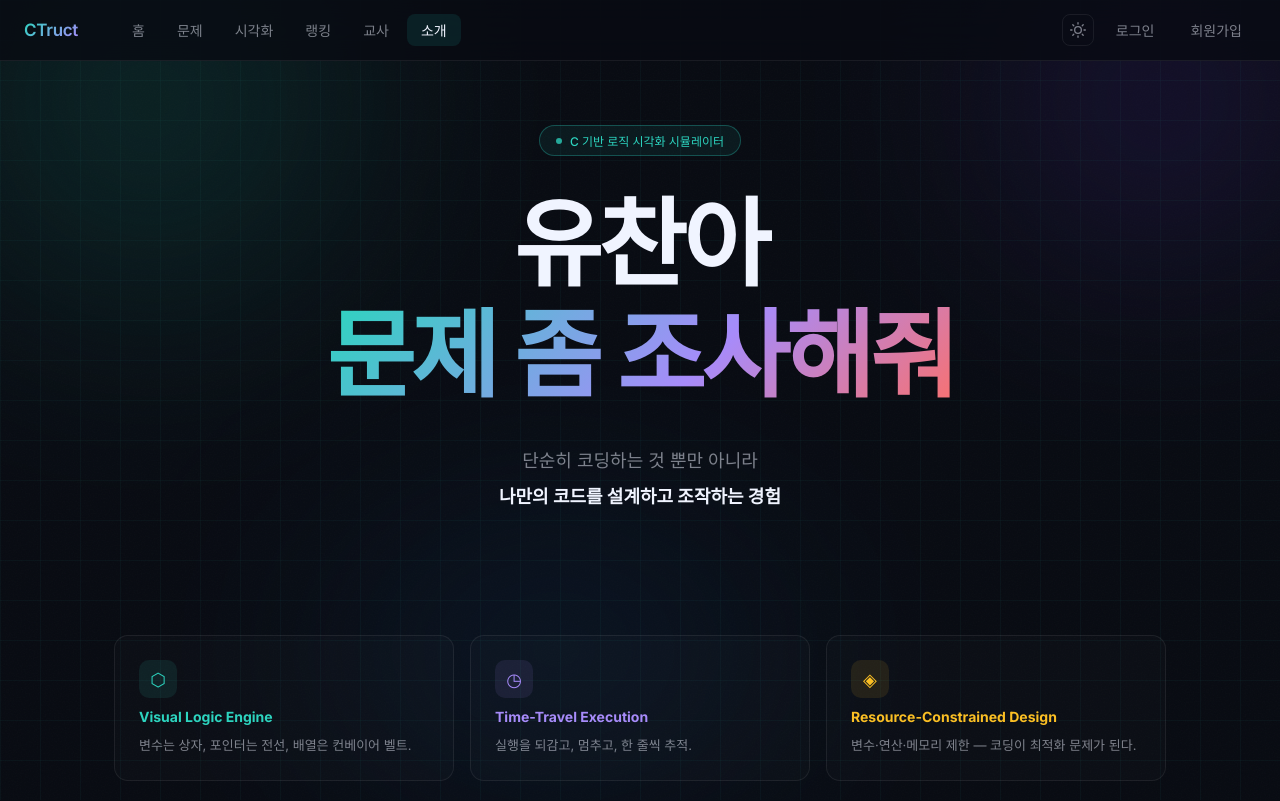
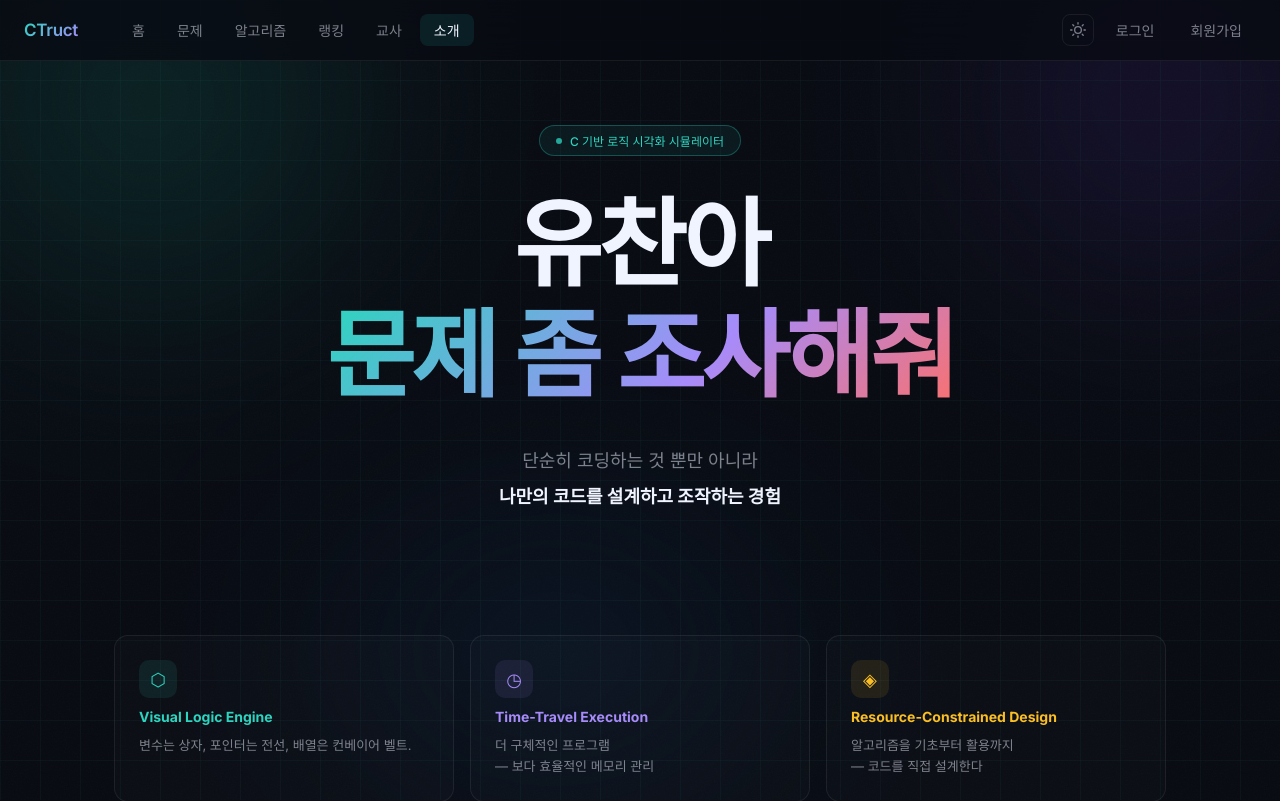
Before and after one commit to kimdy0131ss/ctrainer, a React (Vite) app: page /introduction in a window 1280 px wide. Shown: the top 801 px of the page. Built offline with nearby package versions, Linux system fonts and the light colour scheme.

Commit message:
something

```diff
--- a/src/components/judge/Navbar.jsx
+++ b/src/components/judge/Navbar.jsx
@@ -6,7 +6,7 @@ import styles from './Navbar.module.css'
 const NAV_LINKS = [
   { path: '/', label: '홈' },
   { path: '/problems', label: '문제' },
-  { path: '/visualizer', label: '시각화' },
+  { path: '/visualizer', label: '알고리즘' },
   { path: '/leaderboard', label: '랭킹' },
   { path: '/teacher', label: '교사' },
   { path: '/introduction', label: '소개' },
--- a/src/pages/Introduction.jsx
+++ b/src/pages/Introduction.jsx
@@ -41,11 +41,21 @@ export default function Introduction() {
             },
             {
               icon: '◷', color: '#a78bfa', title: 'Time-Travel Execution',
-              desc: '실행을 되감고, 멈추고, 한 줄씩 추적.'
+              desc: (
+                <>
+                  더 구체적인 프로그램 <br />
+                  — 보다 효율적인 메모리 관리
+                </>
+              )
             },
             {
               icon: '◈', color: '#fbbf24', title: 'Resource-Constrained Design',
-              desc: '변수·연산·메모리 제한 — 코딩이 최적화 문제가 된다.'
+              desc: (
+                <>
+                  알고리즘을 기초부터 활용까지 <br />
+                  — 코드를 직접 설계한다
+                </>
+              )
             },
           ].map(s => (
             <div key={s.title} className={styles.sysCard}>
--- a/src/pages/Teacher.jsx
+++ b/src/pages/Teacher.jsx
@@ -169,7 +169,7 @@ export default function Teacher() {
   const handleDeleteClassroom = async () => {
     if (!activeClassroom) return
 
-    const ok = window.confirm('반을 삭제하시겠습니까? (되돌릴 수 없음)')
+    const ok = window.confirm('교실을 삭제하시겠습니까? (되돌릴 수 없음)')
     if (!ok) return
 
     try {
@@ -303,19 +303,19 @@ export default function Teacher() {
                 {classrooms.map(c => <option key={c.id} value={c.id}>{c.name}</option>)}
               </select>
             ) : (
-              <div className={styles.className}>{activeClassroom?.name || '반 없음'}</div>
+              <div className={styles.className}>{activeClassroom?.name || '교실 없음'}</div>
             )}
           </div>
         </div>
 
-        <button className={styles.newClassBtn} onClick={() => setShowNewClass(true)}>+ 새 반 만들기</button>
+        <button className={styles.newClassBtn} onClick={() => setShowNewClass(true)}>+ 새 교실 만들기</button>
 
         {activeClassroom && (
           <button
             className={styles.deleteClassBtn}
             onClick={handleDeleteClassroom}
           >
-            반 삭제
+            교실 삭제
           </button>
         )}
 
@@ -354,10 +354,10 @@ export default function Teacher() {
         {showNewClass && (
           <div className={styles.overlay} onClick={() => setShowNewClass(false)}>
             <div className={styles.modal} onClick={e => e.stopPropagation()}>
-              <h2 className={styles.modalTitle}>새 반 만들기</h2>
+              <h2 className={styles.modalTitle}>새 교실 만들기</h2>
               <input
                 className={styles.formInput}
-                placeholder="반 이름 (예: 2반 알고리즘)"
+                placeholder="교실 이름 (예: 2반 알고리즘)"
                 value={newClassName}
                 onChange={e => setNewClassName(e.target.value)}
                 onKeyDown={e => e.key === 'Enter' && handleCreateClassroom()}
@@ -375,8 +375,8 @@ export default function Teacher() {
 
         {!activeClassroom ? (
           <div className={styles.emptyState}>
-            <p>아직 반이 없습니다.</p>
-            <button className={styles.newBtn} onClick={() => setShowNewClass(true)}>+ 반 만들기</button>
+            <p>아직 교실이 없습니다.</p>
+            <button className={styles.newBtn} onClick={() => setShowNewClass(true)}>+ 교실 만들기</button>
           </div>
         ) : (
           <>
```
